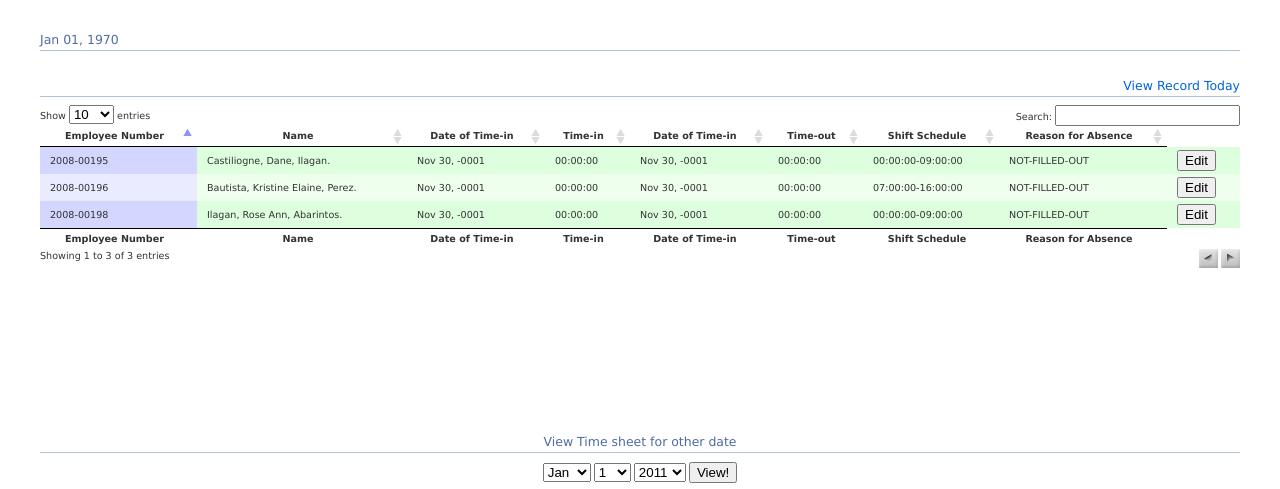
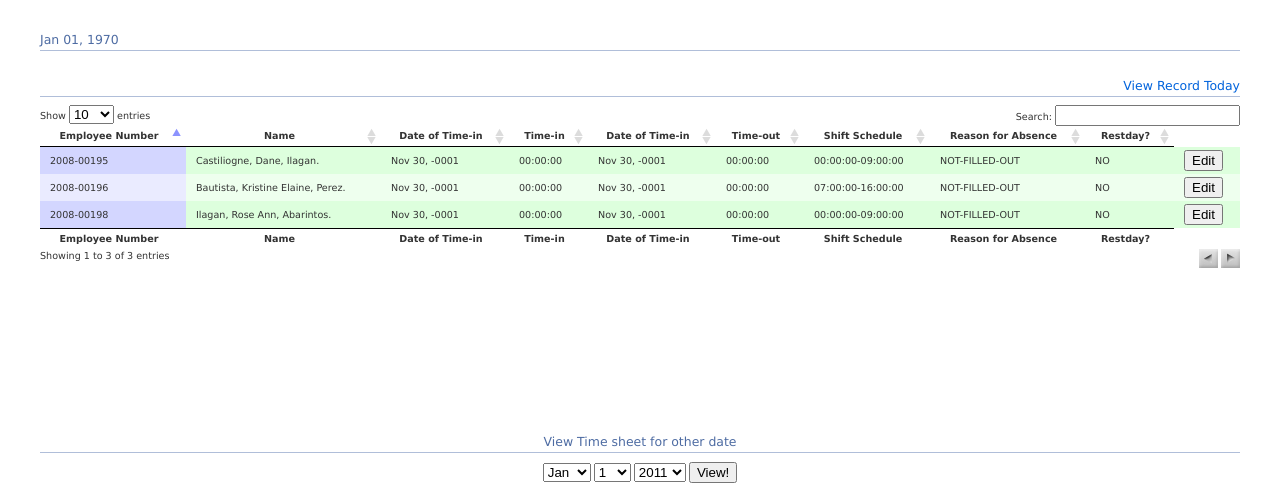
Before and after one commit to kepbautista/redbana-ph-payroll-system, a CodeIgniter app: page /payroll/index.php/timesheet/EditTime in a window 1280 px wide. Shown: the top 489 px of the page. Run offline with CodeIgniter, Linux system fonts and the light colour scheme; data comes from the database, SQL or seed files in the repository; data that the repository does not hold is empty.

Commit message:
edited timesheet related files, added a new field 'restday?' so that we can suit situations like the employee reported for work that day however supposed to be that is his/her restday

```diff
--- a/payroll/application/controllers/Timesheet.php
+++ b/payroll/application/controllers/Timesheet.php
@@ -19,9 +19,13 @@ class Timesheet extends CI_Controller {
 
 	}
 
-	function wa()
+	function index()
 	{
-		$this->load->view('View_time');
+		/*	abe | 24may2011_1135 | renamed from 'wa' to 'index()' so that if URL/timesheet
+				is accessed, user will be redirected to home page
+		*/
+		//$this->load->view('View_time');
+		redirect('/');
 	}
 
 	function Inserttodate()
@@ -110,10 +114,8 @@ class Timesheet extends CI_Controller {
 		list($year,$month,$day) = explode('/', $date);
 		$data['absence_reasons'] = $this->Attendance_model->getAbsenceReasons();
 		$data['shifts'] = $this->Shift_model->makeAssociativeArray_of_Shifts();
-		//die(var_dump($data['shifts']));
 		$data['trows']=$this->Timesheet_model->Timesheet_viewalltime_rows(2);
 		$data['query']=$this->Timesheet_model->Timesheet_viewalltime(2);
-		//die(var_dump($data['query']));
 		$data['mos']= $this->Timesheet_model->buildMonthDropdown();
 		$data['year_s']=$year;
 		$data['month_s']=$month;
--- a/payroll/application/models/Timesheet_model.php
+++ b/payroll/application/models/Timesheet_model.php
@@ -35,7 +35,7 @@ class Timesheet_model extends CI_Model {
 		else $date = mysql_real_escape_string($this->input->post('yrs'))
 					.'-'.mysql_real_escape_string($this->input->post('mos'))
 					.'-'.mysql_real_escape_string($this->input->post('days'));
-		$query = $this->db->query('SELECT a.fname,a.mname,a.sname,a.shift_id,b.absence_reason,b.empnum ,b.time_in,b.time_out,b.date_in,b.date_out FROM timesheet b,employee a WHERE b.empnum=a.empnum AND b.date_in="'.$date.'"');
+		$query = $this->db->query('SELECT a.fname,a.mname,a.sname,a.shift_id,b.absence_reason,b.empnum ,b.time_in,b.time_out,b.date_in,b.date_out,b.restday FROM timesheet b,employee a WHERE b.empnum=a.empnum AND b.date_in="'.$date.'"');
 		return $query->result();
 	}
 	function Timesheet_viewalltime_rows($cases) {
@@ -61,6 +61,7 @@ class Timesheet_model extends CI_Model {
 	}
 	function Update()
 	{
+		$restday_checked = 0;
 		$emp = mysql_real_escape_string($this->input->post('empnum'));
 		$absence_reason = mysql_real_escape_string($this->input->post('ABSENCE_REASON'));
 		//die(var_dump($absence_reason));
@@ -73,12 +74,15 @@ class Timesheet_model extends CI_Model {
 		$date_out = date("Y-m-d", mktime(0, 0, 0, mysql_real_escape_string($this->input->post('date_out1')),
 					mysql_real_escape_string($this->input->post('date_out2')),
 					mysql_real_escape_string($this->input->post('date_out3'))));
+
+		if(mysql_real_escape_string($this->input->post('restday')) == 'on') $restday_checked = 1;
+
 		//echo mktime($this->input->post('time_out1'),$this->input->post('time_out2'),$this->input->post('time_out3'));
 	//$time_in= DATE("H:i:s", STRTOTIME($time_in));
 	//$time_out= DATE("H:i:s", STRTOTIME($time_out));
 	//	echo $date_out;
 	//echo $time_in.'\n'.$time_out.'\n'.$date_out;
-		$this->db->query('UPDATE timesheet SET absence_reason="'.$absence_reason.'",date_out="'.$date_out.'",time_out="'.$time_out.'",time_in="'.$time_in.'" WHERE empnum="'.$emp.'" AND date_in="'.mysql_real_escape_string($this->input->post('date')).'"');
+		$this->db->query('UPDATE timesheet SET absence_reason="'.$absence_reason.'",date_out="'.$date_out.'",time_out="'.$time_out.'",time_in="'.$time_in.'",restday="'.$restday_checked.'" WHERE empnum="'.$emp.'" AND date_in="'.mysql_real_escape_string($this->input->post('date')).'"');
 		/**$data = array(
 		'time_in'=>STRTOTIME($time_in),
         'time_out'=>STRTOTIME($time_out),
--- a/payroll/application/views/Edit_time.php
+++ b/payroll/application/views/Edit_time.php
@@ -39,6 +39,7 @@
 							<th>Time-out</th>
 							<th>Shift Schedule</th>
 							<th>Reason for Absence</th>
+							<th>Restday?</th>
 						</tr>
 					</thead>
 					<tbody>
@@ -167,6 +168,14 @@
 							</td>
 							<td>
 								<?php
+									echo '<input type="checkbox" name="restday" ';
+									if($row->restday == 1) echo 'checked="checked"';
+									echo ' /> ';
+								?>
+
+							</td>
+							<td>
+								<?php
 								echo form_hidden('empnum', $emp);
 								echo form_hidden('date', $row->date_in);
 								echo form_submit('mysubmit','Update!');
@@ -205,7 +214,13 @@
 									}
 								?>
 							</td>
-
+							<td>
+								<?php if($row->restday == 1)
+										echo "YES";
+									  else
+									  	echo "NO";
+								?>
+							</td>
 							<td>
 							<?php
 							echo form_open('timesheet/editTime');
@@ -230,7 +245,9 @@
 							<th>Date of Time-in</th>
 							<th>Time-out</th>
 							<th>Shift Schedule</th>
-							<th>Reason for Absence</th>						</tr>
+							<th>Reason for Absence</th>
+							<th>Restday?</th>
+						</tr>
 					</tfoot>
 				</table>
 			<center><!-- For Viewing Other dates-->
--- a/payroll/assets/css/mainstyling.css
+++ b/payroll/assets/css/mainstyling.css
@@ -6,6 +6,7 @@
 .center_pure{
 	margin-left: auto;
 	margin-right: auto;
+	width: auto;
 }
 #header {
 	border-style: solid;
--- a/payroll/redbana_payroll.sql
+++ b/payroll/redbana_payroll.sql
@@ -98,7 +98,8 @@ CREATE TABLE IF NOT EXISTS `daily_desc` (
 INSERT INTO `daily_desc` (`id`, `title`, `desc`, `payrate`) VALUES
 (1, 'Regular Work', 'Regular Holiday', 100),
 (2, 'Regular Holiday', 'Regular Holiday', 200),
-(3, 'Special Holiday', 'Special Holiday', 300);
+(3, 'Special Holiday', 'Special Holiday', 300),
+(4, 'LEGAL HOLIDAY', 'Legal holiday', 200);
 
 -- --------------------------------------------------------
 
@@ -612,7 +613,8 @@ CREATE TABLE IF NOT EXISTS `timesheet` (
   `undertime` time DEFAULT '00:00:00',
   `overtime` time DEFAULT '00:00:00',
   `night_diff` time DEFAULT '00:00:00',
-  `type` varchar(50) NOT NULL,
+  `type` varchar(50) NOT NULL COMMENT "int value, references values in table `daily_desc` which are REGULAR_WORKING_DAY|SPECIAL_HOLIDAY|LEGAL_HOLIDAY|REGULAR|HOLIDAY",
+  `restday` tinyint(1) DEFAULT 0 NOT NULL COMMENT "This is reserved for times na, pumasok siya pero supposed to be restday niya. This is additional pay kasi.",
   PRIMARY KEY (`id`)
 ) ENGINE=InnoDB  DEFAULT CHARSET=utf8 AUTO_INCREMENT=13 ;
 
```
Also changed, not shown: payroll/application/views/View_time.php (+8 -0 lines), payroll/application/views/dateupdated.php (+9 -2 lines), payroll/application/views/view_otherdate.php (+9 -1 lines).
